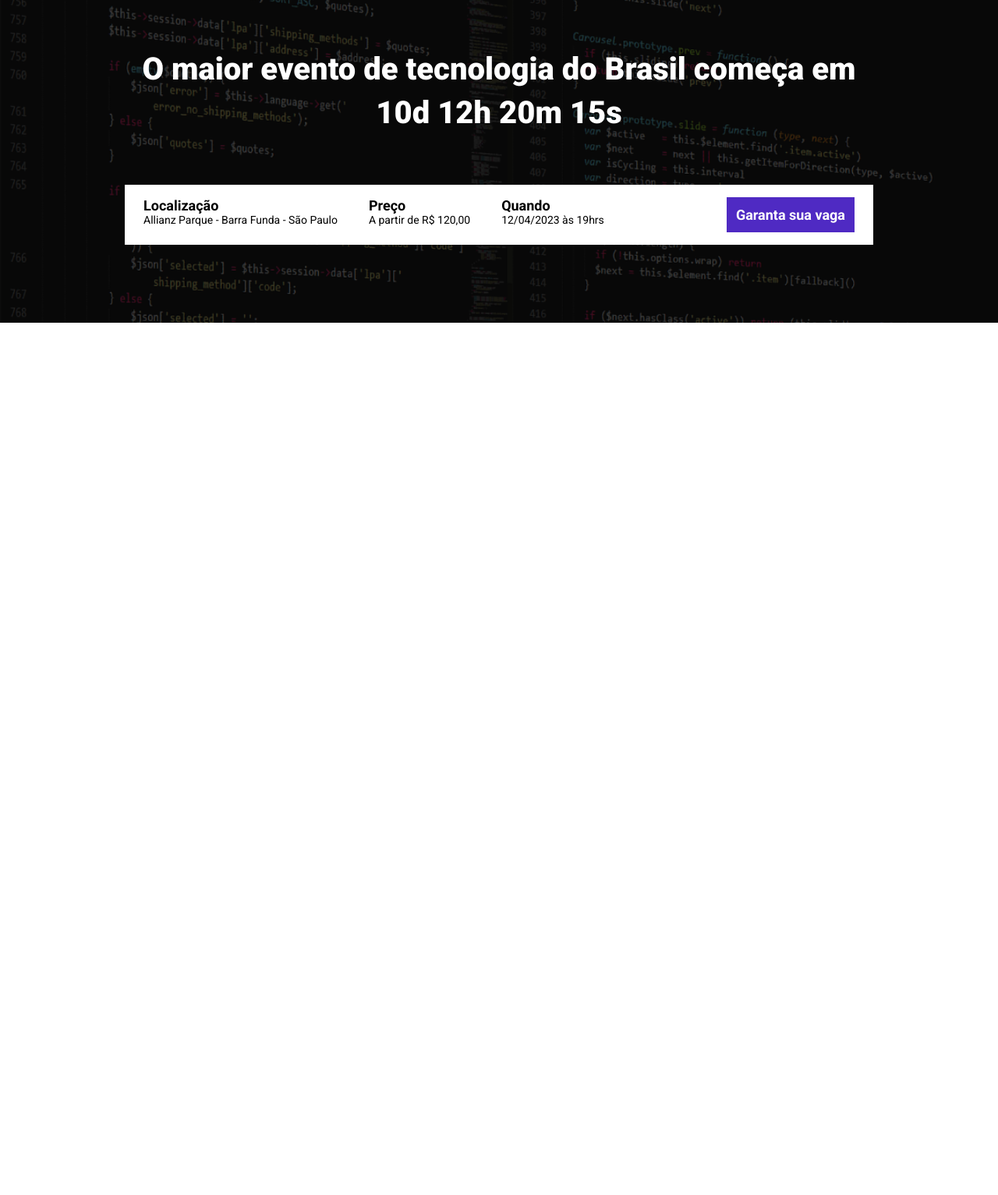
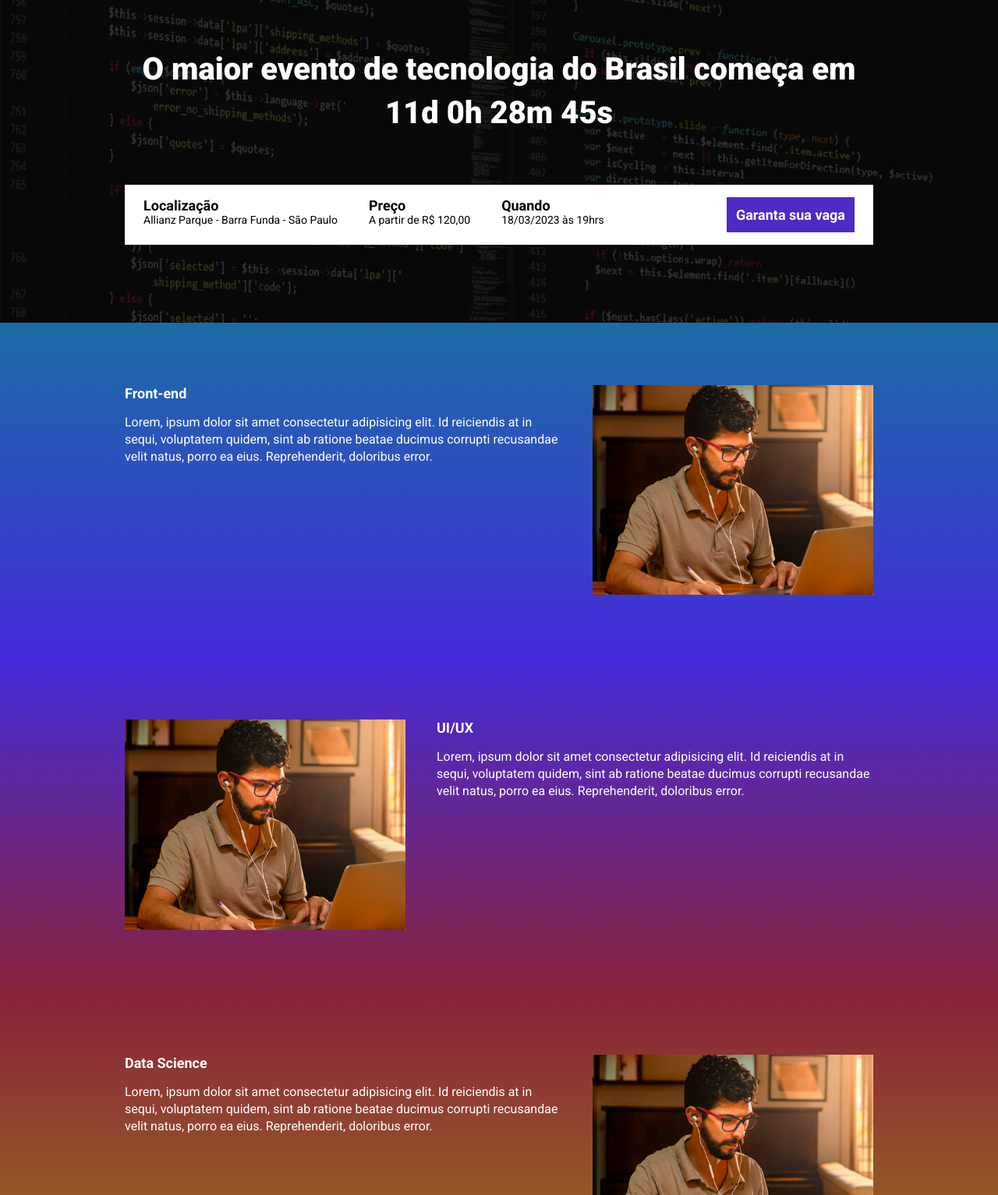
Before and after one commit to nsbgabriel/ebac_tech_talks, a website built with Parcel: page src/index.html in a window 1280 px wide. Shown: the part 147-1680 px from the top of the page at 78% size. Before the commit the page ends 800 px from the top, so only its background shows below. Built offline with nearby package versions, Linux system fonts and the light colour scheme.

Commit message:
criando contagem regressiva

```diff
--- a/package.json
+++ b/package.json
@@ -2,9 +2,9 @@
   "name": "ebac_talks",
   "version": "1.0.0",
   "description": "",
-  "main": "index.js",
   "scripts": {
     "dev": "parcel src/index.html src/styles/main.scss src/scripts/main.js",
+    "build": "parcel build src/index.html",
     "test": "echo \"Error: no test specified\" && exit 1"
   },
   "keywords": [],
--- a/src/index.html
+++ b/src/index.html
@@ -9,13 +9,14 @@
     <link rel="preconnect" href="https://fonts.gstatic.com" crossorigin>
     <link href="https://fonts.googleapis.com/css2?family=Roboto:wght@400;700;900&display=swap" rel="stylesheet">
     <link rel="stylesheet" href="styles/main.scss">
+    <link rel="stylesheet" href="https://unpkg.com/aos@next/dist/aos.css" />
 </head>
 <body>
     <header class="hero">
         <div class="container">
             <img class="hero__logo" src="./images/ebac_logo.svg" alt="EBAC">
             <p class="hero__text">
-                O maior evento de tecnologia do Brasil começa em 10d 12h 20m 15s
+                O maior evento de tecnologia do Brasil começa em <span id="contador"></span>
             </p>
             <div class="infos-bar">
                 <ul class="infos-bar__infos">
@@ -29,7 +30,7 @@
                     </li>
                     <li class="infos-bar__infos__item">
                         <b>Quando</b>
-                        12/04/2023 às 19hrs
+                        18/03/2023 às 19hrs
                     </li>
                 </ul>
                 <a href="#" class="button button--primary">
@@ -39,6 +40,52 @@
         </div>
     </header>
 
+    <section class="event event--frontend" >
+        <div class="container" data-aos="fade-right">
+            <div class="event__details">
+                <h2 class="event__details__title">Front-end</h2>
+                <p class="event__details__description">
+                    Lorem, ipsum dolor sit amet consectetur adipisicing elit. Id reiciendis at in sequi, voluptatem quidem, sint ab ratione beatae ducimus corrupti recusandae velit natus, porro ea eius. Reprehenderit, doloribus error.
+                </p>
+            </div>
+            <img class="event__image" src="./images/frontend.png" alt="Front-end">
+        </div>
+    </section>
+    <section class="event event--ui-ux event--image-left" >
+        <div class="container" data-aos="fade-left">
+            <div class="event__details">
+                <h2 class="event__details__title">UI/UX</h2>
+                <p class="event__details__description">
+                    Lorem, ipsum dolor sit amet consectetur adipisicing elit. Id reiciendis at in sequi, voluptatem quidem, sint ab ratione beatae ducimus corrupti recusandae velit natus, porro ea eius. Reprehenderit, doloribus error.
+                </p>
+            </div>
+            <img class="event__image" src="./images/frontend.png" alt="Front-end">
+        </div>
+    </section>
+    <section class="event event--data-science">
+        <div class="container" data-aos="fade-rigth">
+            <div class="event__details">
+                <h2 class="event__details__title">Data Science</h2>
+                <p class="event__details__description">
+                    Lorem, ipsum dolor sit amet consectetur adipisicing elit. Id reiciendis at in sequi, voluptatem quidem, sint ab ratione beatae ducimus corrupti recusandae velit natus, porro ea eius. Reprehenderit, doloribus error.
+                </p>
+            </div>
+            <img class="event__image" src="./images/frontend.png" alt="Front-end">
+        </div>
+    </section>
+    <section class="event event--backend event--image-left">
+        <div class="container" data-aos="fade-left">
+            <div class="event__details">
+                <h2 class="event__details__title">Back-end</h2>
+                <p class="event__details__description">
+                    Lorem, ipsum dolor sit amet consectetur adipisicing elit. Id reiciendis at in sequi, voluptatem quidem, sint ab ratione beatae ducimus corrupti recusandae velit natus, porro ea eius. Reprehenderit, doloribus error.
+                </p>
+            </div>
+            <img class="event__image" src="./images/frontend.png" alt="Front-end">
+        </div>
+    </section>
+
+    <script src="https://unpkg.com/aos@next/dist/aos.js"></script>
     <script src="scripts/main.js"></script>
 </body>
 </html>
--- a/src/scripts/main.js
+++ b/src/scripts/main.js
@@ -1 +1,32 @@
-console.log("olá mundo");
+AOS.init();
+
+const dataDoEvento = new Date("Mar 18, 2023 19:00:00");
+const timeStampDoEvento = dataDoEvento.getTime();
+
+const contaAsHoras = setInterval( function() {
+    const agora = new Date();
+    const timeStampAtual = agora.getTime();
+
+    const distanciaAteOEvento = timeStampDoEvento - timeStampAtual;
+
+    const diasEmMs = 1000 * 60 * 60 * 24;
+    const horaEmMs = 1000 * 60 * 60;
+    const minutoEmMs = 1000 * 60;
+
+    const diasAteOEvento = Math.floor(distanciaAteOEvento / diasEmMs);
+    const horasAteOEvento = Math.floor((distanciaAteOEvento % diasEmMs) / horaEmMs);
+    const minutosAteOEvento = Math.floor((distanciaAteOEvento % horaEmMs) / minutoEmMs);
+    const segundoAteOEvento = Math.floor((distanciaAteOEvento % minutoEmMs) / 1000);
+
+    console.log(diasAteOEvento);
+    console.log(horasAteOEvento);
+    console.log(minutosAteOEvento);
+    console.log(segundoAteOEvento);
+
+    document.getElementById('contador').innerHTML = `${diasAteOEvento}d ${horasAteOEvento}h ${minutosAteOEvento}m ${segundoAteOEvento}s`;
+
+    if (distanciaAteOEvento < 0) {
+        clearInterval(contaAsHoras);
+        document.getElementById('contador').innerHTML = 'Evento expirado'
+    }
+}, 1000);
--- /dev/null
+++ b/src/styles/_event.scss
@@ -0,0 +1,64 @@
+@use 'variables';
+
+.event {
+    padding: 80px 0;
+
+    &--frontend {
+        background-image: linear-gradient(variables.$blue1, variables.$blue2);
+    }
+
+    &--ui-ux {
+        background-image: linear-gradient(variables.$blue2, variables.$pink);
+    }
+
+    &--data-science {
+        background-image: linear-gradient(variables.$pink, variables.$yellow);
+    }
+
+    &--backend {
+        background-image: linear-gradient(variables.$yellow, variables.$pink);
+    }
+
+    &--image-left {
+        .container {
+            flex-direction: row-reverse;
+        }
+    }
+
+    .container {
+        display: flex;
+        gap: 40px;
+    }
+
+    &__image {
+        max-width: 360px;
+    }
+
+    &__details {
+
+        &__title {
+            font-size: 18px;
+            font-weight: bold;
+            margin-bottom: 16px;
+        }
+
+        &__description {
+            line-height: 22px;
+        }
+    }
+
+    @media (max-width: 640px) {
+        .container {
+            display: block;
+        }
+
+        &__image {
+            width: 100%;
+        }
+
+        &__details {
+            margin-right: 0;
+            margin-bottom: 16px;
+        }
+    }
+}
--- a/src/styles/_hero.scss
+++ b/src/styles/_hero.scss
@@ -1,3 +1,5 @@
+@use 'variables';
+
 .hero {
     padding-top: 64px;
     padding-bottom: 100px;
@@ -16,7 +18,7 @@
         left: 0;
         width: 100%;
         height: 100%;
-        background-color: #000;
+        background-color: variables.$secondaryTextColor;
         content: '';
         opacity: 0.7;
     }
--- /dev/null
+++ b/src/styles/_variables.scss
@@ -0,0 +1,8 @@
+$textColor: #fff;
+$secondaryTextColor: #000;
+
+$blue1: #1B6CA7;
+$blue2: #442BDB;
+$pink: #89223B;
+$yellow: #9C791D;
+$purple: #4F2AC3;
--- a/src/styles/components/_buttons.scss
+++ b/src/styles/components/_buttons.scss
@@ -1,3 +1,5 @@
+@use '../variables';
+
 .button {
     padding: 12px;
     font-size: 18px;
@@ -8,7 +10,7 @@
 
     &--primary {
         color: #fff;
-        background-color: #4F2AC3;
+        background-color: variables.$purple;
     }
 
     @media (max-width: 640px) {
--- a/src/styles/components/_infos_bar.scss
+++ b/src/styles/components/_infos_bar.scss
@@ -1,6 +1,8 @@
+@use '../variables';
+
 .infos-bar {
     padding: 16px 24px;
-    background-color: #fff;
+    background-color: variables.$textColor;
     display: flex;
     justify-content: space-between;
 
@@ -10,10 +12,10 @@
 
         &__item {
             font-size: 14px;
-            color: #000;
+            color: variables.$secondaryTextColor;
 
             b {
-                color: #000;
+                color: variables.$secondaryTextColor;
                 font-size: 18px;
                 display: block;
             }
--- a/src/styles/main.scss
+++ b/src/styles/main.scss
@@ -1,13 +1,15 @@
 @use 'hero';
 @use 'components/infos_bar';
 @use 'components/buttons';
+@use 'event';
+@use 'variables';
 
 * {
     margin: 0;
     padding: 0;
     box-sizing: border-box;
     font-family: Roboto, sans-serif;
-    color: #fff;
+    color: variables.$textColor;
     list-style: none;
 }
 
```
